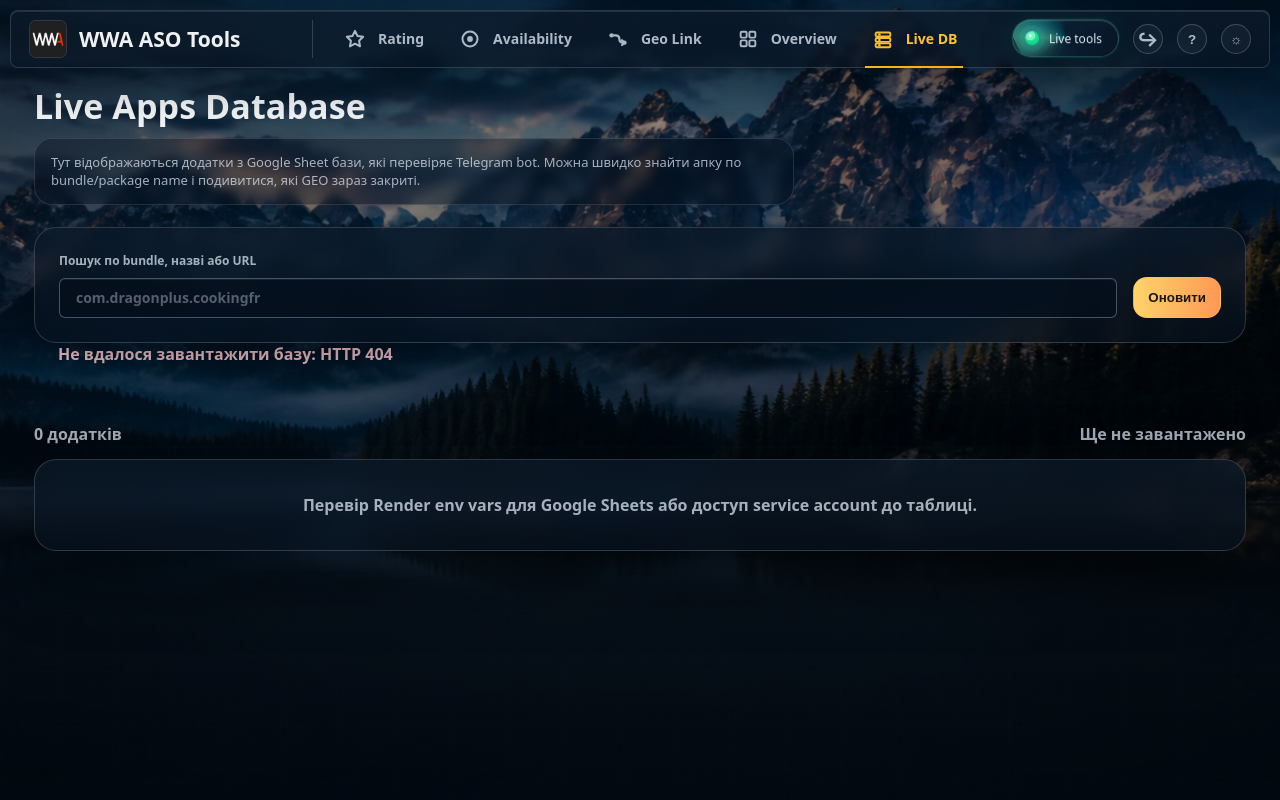
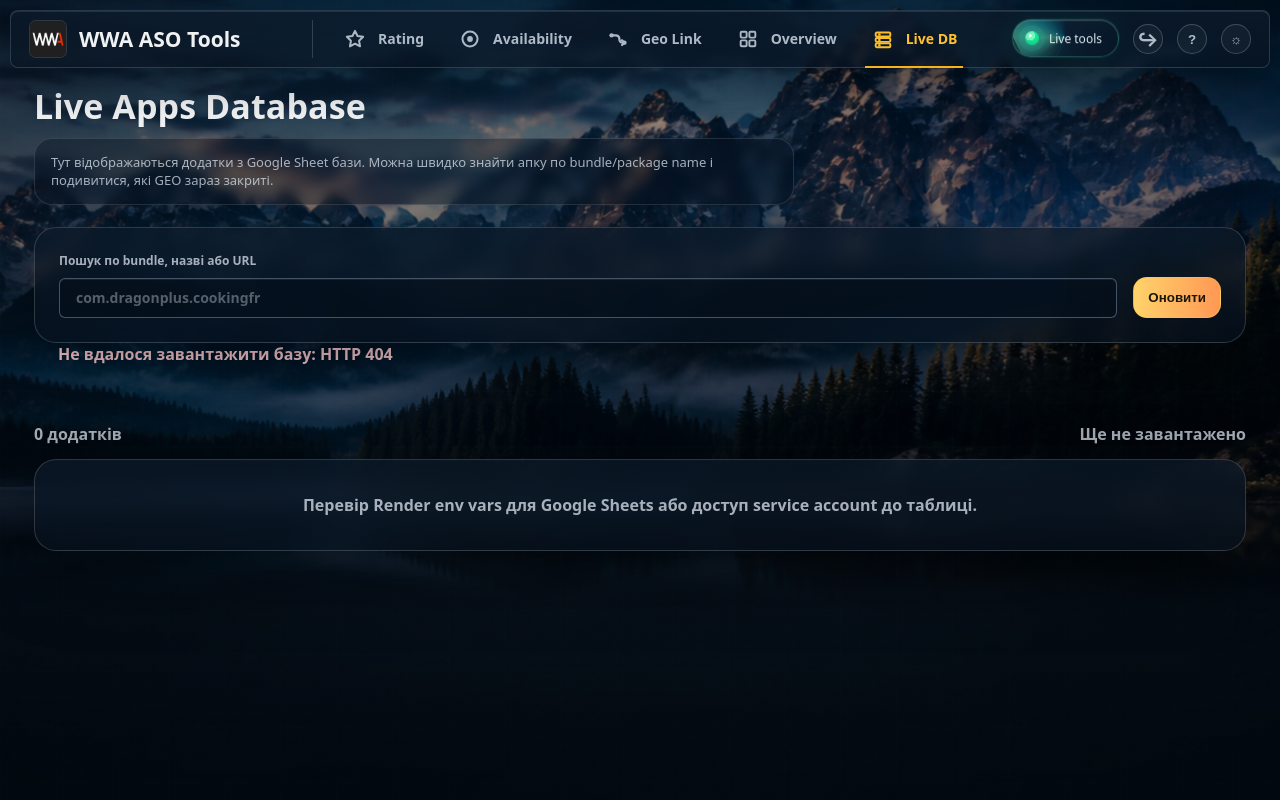
Before and after one commit to WiZe1007/ASO-Tools-Website, a Python web app: template templates/live_apps.html in a window 1280 px wide. Run offline with Jinja, Linux system fonts and the light colour scheme; the template is opened without the code that fills it: most values are stand-ins (such as "Sample title", 1, 10 or a date in 2020).

Commit message:
Update live apps intro copy

```diff
--- a/templates/live_apps.html
+++ b/templates/live_apps.html
@@ -346,7 +346,7 @@
     <header class="hero">
       <h1 class="title">Live Apps Database</h1>
       <p class="subtitle">
-        Тут відображаються додатки з Google Sheet бази, які перевіряє Telegram bot.
+        Тут відображаються додатки з Google Sheet бази.
         Можна швидко знайти апку по bundle/package name і подивитися, які GEO зараз закриті.
       </p>
     </header>
```
